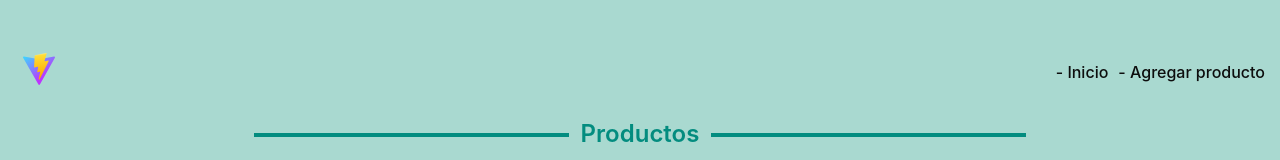
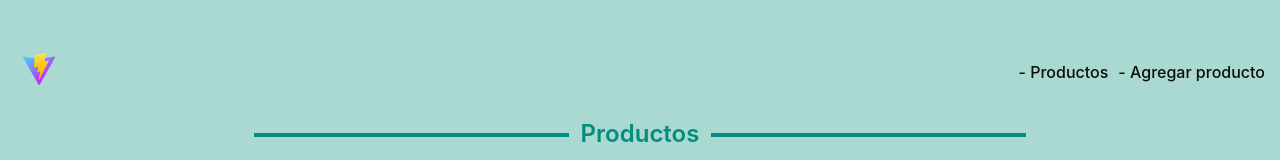
Before and after one commit to Sol-Zito/Kiosco, a React (Vite) app: page / in a window 1280 px wide. Shown: the top 160 px of the page. Built offline with nearby package versions, Linux system fonts and the light colour scheme.

Commit message:
correccion de linea

```diff
--- a/src/components/layout/Header.tsx
+++ b/src/components/layout/Header.tsx
@@ -8,7 +8,7 @@
         <img style={{ padding: "0px 8px" }} src="/vite.svg" alt="logo" />
       </div>
       <nav className="nav">
-        <Link to="/">- Inicio</Link>
+        <Link to="/">- Productos</Link>
         <Link to="/createProduct">- Agregar producto</Link>
       </nav>
     </div>
```
